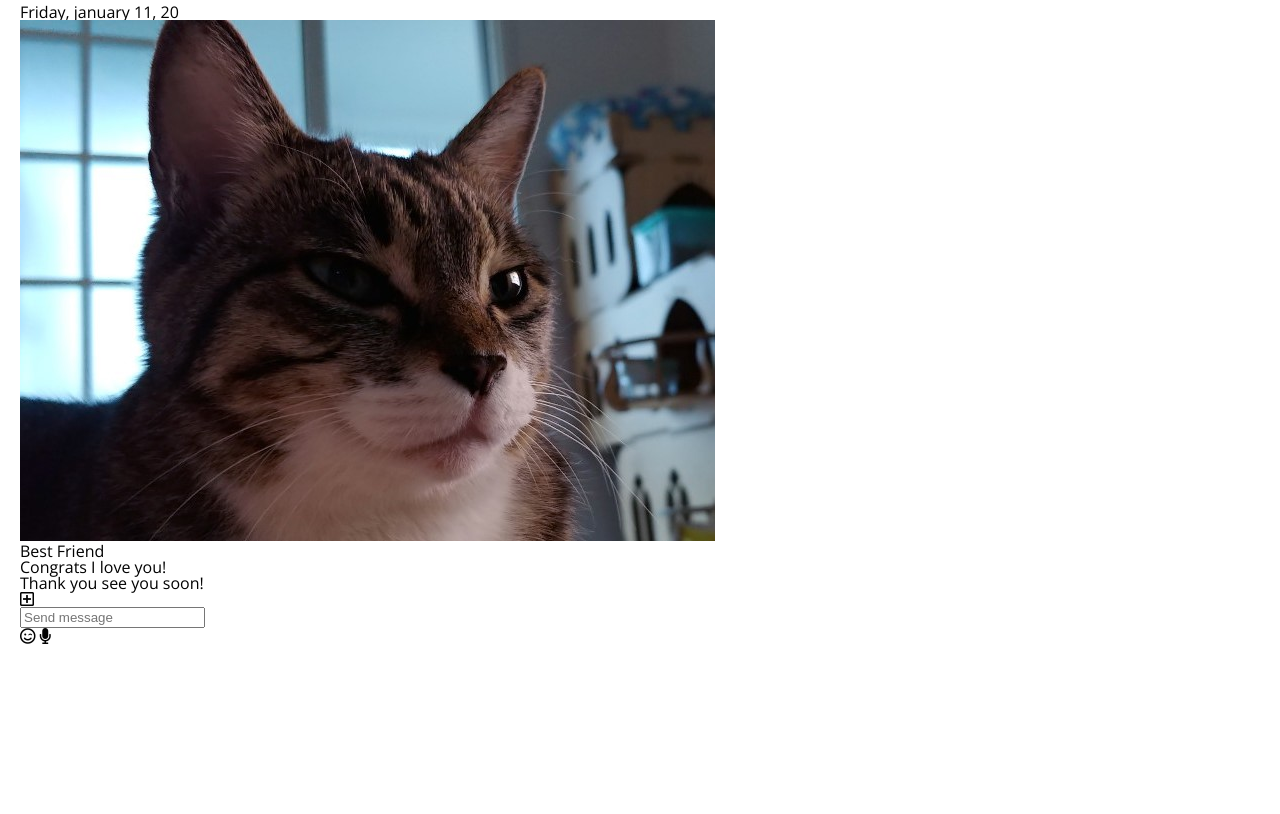
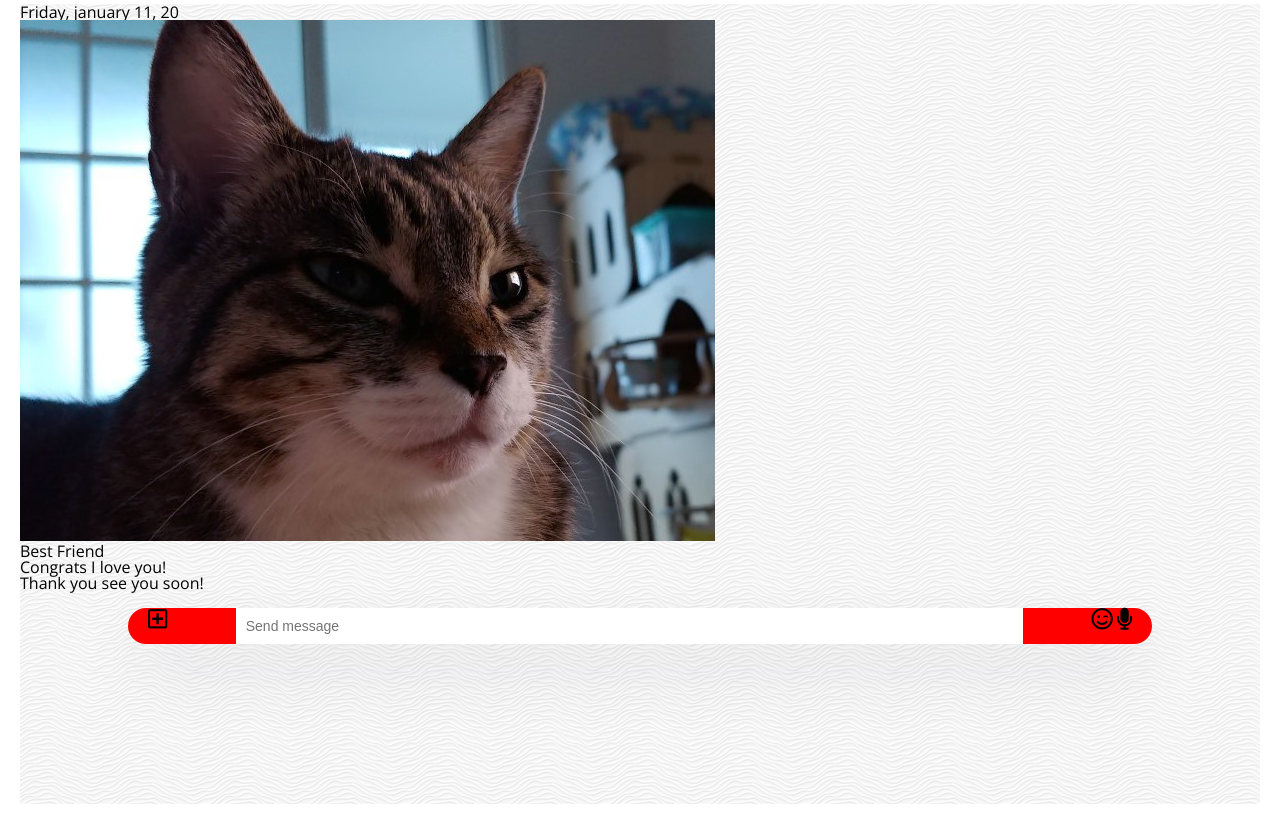
Before and after one commit to irisHanb/kakao-clone, a plain HTML site: page chat.html in a window 1280 px wide. Shown: the part 106-920 px from the top of the page. Before the commit the page ends 800 px from the top, so only its background shows below. Drawn offline with nearby package versions, Linux system fonts and the light colour scheme.

Commit message:
on styling chat page

```diff
--- a/chat.html
+++ b/chat.html
@@ -12,7 +12,7 @@
   <link rel="stylesheet" href="css/styles.css">
 </head>
 
-<body>
+<body class="chat-body">
   <div class="status-bar">
     <div class="status-bar__column">
       <span class="status-bar__clock">13:54</span>
@@ -60,6 +60,7 @@
       </li>
     </ul>
   </main>
+  <!-- footer nav -->
   <div class="chat__write">
     <div class="chat__write-column">
       <i class="far fa-plus-square"></i>
--- /dev/null
+++ b/css/chat.css
@@ -0,0 +1,52 @@
+.chats-body {
+  padding: 0;
+}
+.chats-body .header,
+.chats-body .status-bar {
+  padding: 0 20px;
+}
+
+.chat {
+  background: red;
+  background-image: url("../images/chat-bg.png");
+  height: 100vh;
+}
+
+.chat__write {
+  position: fixed;
+  bottom: 50px;
+  width: 80%;
+
+  /* align horizontal center */
+  margin: 0 auto;
+  left: 0;
+  right: 0;
+
+  display: flex;
+  justify-content: space-between;
+  /* background-color: #fcfcfc; */
+  background-color: red;
+  padding: 0 20px;
+  border-radius: 40px;
+
+  /* box-shadow: 0px 10px 20px rgba(0, 0, 0, 0.2); */
+  box-shadow: 0 30px 60px -12px rgba(50, 50, 93, 0.25),
+    0 18px 36px -18px rgba(0, 0, 0, 0.3), 0 -12px 36px -8px rgba(0, 0, 0, 0.025);
+}
+.chat__write i {
+  font-size: 22px;
+}
+
+.chat__write-column:nth-child(2) {
+  width: 80%;
+}
+
+.chat__write-column input {
+  width: 100%;
+  padding: 10px;
+  border: none;
+  font-size: 14px;
+}
+.chat__write-column input:focus {
+  outline: none;
+}
--- a/css/styles.css
+++ b/css/styles.css
@@ -9,6 +9,7 @@
 @import "find.css";
 @import "more.css";
 @import "settings.css";
+@import "chat.css";
 
 /* default */
 body {
```
Also changed, not shown: images/chat-bg.png (added).
